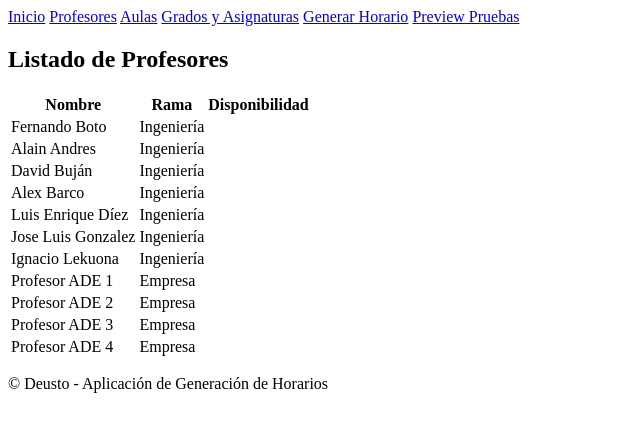
After one commit to Gontzaa86/PFG-25-26, a Flask app: page /profesores in a window 1280 px wide. The commit adds this page. Shown: the top 432 px of the page, without its empty margins (0-640 px from the left). Run offline with Flask 3, Linux system fonts and the light colour scheme.

Commit message:
Implementadas preview individuales.
Implementadas preview individuales de los datos, útil como base para trabajar en modificaciones y visualización de los datos

```diff
--- a/main.py
+++ b/main.py
@@ -42,6 +42,29 @@ def preview_pruebas():
                            profesores=profesores, ramas=ramas,
                            grados=grados, asignaturas=asignaturas)
 
+# Ruta de datos de profesores
+@app.route('/profesores')
+def lista_profesores():
+    data = cargar_datos()
+    profesores = data.get('teachers', [])
+    return render_template('profesores.html', profesores=profesores)
+
+# Ruta de datos de aulas
+@app.route('/aulas')
+def lista_aulas():
+    data = cargar_datos()
+    edificios = data.get('buildings', [])
+    aulas = data.get('rooms', [])
+    return render_template('aulas.html', edificios=edificios, aulas=aulas)
+
+# Ruta de datos de grados y asignaturas por cuatrimestre
+@app.route('/grados')
+def lista_grados():
+    data = cargar_datos()
+    grados = data.get('grades', [])
+    asignaturas = data.get('courses', [])
+    return render_template('grados.html', grados=grados, asignaturas=asignaturas)
+
 # Esta ruta solo carga la página HTML con el contador y el botón
 @app.route('/solver/stream')
 def vista_stream():
@@ -67,6 +90,15 @@ def solver_progress():
     return Response(generate(), mimetype='text/event-stream')
 
 # ---------------------------------------------------------
+# FUNCIONES
+# ---------------------------------------------------------
+
+def cargar_datos(): # Función general de carga de datos para evitar repetición en cada caso individual
+    ruta_json = os.path.join(app.root_path, 'data', 'dataset_prueba2.json')
+    with open(ruta_json, 'r', encoding='utf-8') as f:
+        return json.load(f)
+
+# ---------------------------------------------------------
 # EJECUCIÓN
 # ---------------------------------------------------------
 
--- a/templates/layout.html
+++ b/templates/layout.html
@@ -9,10 +9,15 @@
 </head>
 <body>
     <header>
-        <nav>
-            <a href="{{ url_for('inicio') }}"><span>Inicio</span></a>
-            <a href="{{ url_for('preview_pruebas') }}"><span>Preview Pruebas</span></a>
-            <a href="{{ url_for('vista_stream') }}"><span>Generar Horario</span></a>
+        <nav class="navbar navbar-expand-lg navbar-light bg-light px-4">
+            <div class="navbar-nav">
+                <a class="nav-link" href="{{ url_for('inicio') }}">Inicio</a>
+                <a class="nav-link" href="{{ url_for('lista_profesores') }}">Profesores</a>
+                <a class="nav-link" href="{{ url_for('lista_aulas') }}">Aulas</a>
+                <a class="nav-link" href="{{ url_for('lista_grados') }}">Grados y Asignaturas</a>
+                <a class="nav-link btn btn-primary text-white ms-lg-3" href="{{ url_for('vista_stream') }}">Generar Horario</a>
+                <a href="{{ url_for('preview_pruebas') }}"><span>Preview Pruebas</span></a>
+            </div>
         </nav>
     </header>
 
--- /dev/null
+++ b/templates/profesores.html
@@ -0,0 +1,26 @@
+{% extends "layout.html" %}
+{% block title %}Profesores - Deusto{% endblock %}
+
+{% block content %}
+<div class="container mt-4">
+    <h2>Listado de Profesores</h2>
+    <table class="table table-striped mt-3">
+        <thead class="table-dark">
+            <tr>
+                <th>Nombre</th>
+                <th>Rama</th>
+                <th>Disponibilidad</th>
+            </tr>
+        </thead>
+        <tbody>
+            {% for p in profesores %}
+            <tr>
+                <td>{{ p.name }}</td>
+                <td><span class="badge bg-info text-dark">{{ p.branch }}</span></td>
+                <td>{{ p.availability | join(', ') }}</td>
+            </tr>
+            {% endfor %}
+        </tbody>
+    </table>
+</div>
+{% endblock %}
```
Also changed, not shown: templates/aulas.html (added, +21 -0 lines), templates/grados.html (added, +39 -0 lines).
